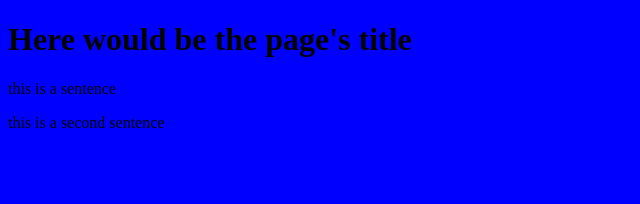
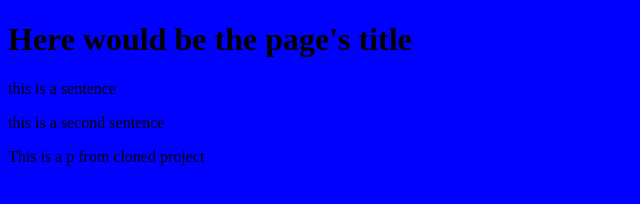
Before and after one commit to ernzturm/web2, a plain HTML site: page index.html in a window 1280 px wide. Shown: the whole page, without its empty margins (0-640 px from the left). Drawn offline with Linux system fonts and the light colour scheme.

Commit message:
commit from cloned project for ernezturm

```diff
--- a/index.html
+++ b/index.html
@@ -11,5 +11,7 @@
     <h1>Here would be the page's title</h1>
     <p>this is a sentence</p>
     <p>this is a second sentence</p>
+
+    <p>This is a p from cloned project</p>
 </body>
 </html>
```
